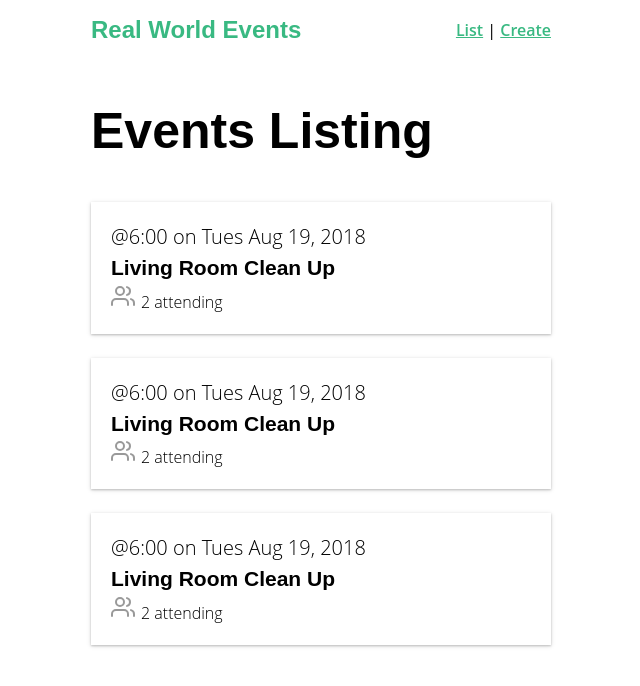
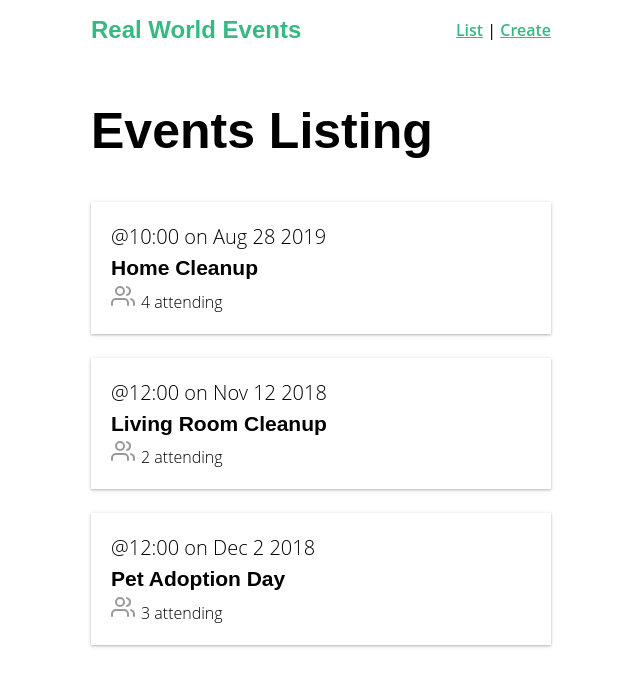
Before and after one commit to Moytri/Real-World-Vue, a Vue app in the folder real-world-vue/: page / in a window 1280 px wide. Shown: the top 686 px of the page, without its empty margins (319-959 px from the left). Built offline with nearby package versions, Linux system fonts and the light colour scheme; data requests are answered from the project's data file.

Commit message:
Use props to load event in Card

```diff
--- a/real-world-vue/src/components/EventCard.vue
+++ b/real-world-vue/src/components/EventCard.vue
@@ -11,19 +11,8 @@
 </template>
 <script>
 export default {
-    data() {
-        return {
-            event :{
-               id: 1,
-               title: 'Living Room Clean Up',
-                date: 'Tues Aug 19, 2018',
-                time: '6:00',
-                attendees: [
-                { id: 'abc123', name: 'Moytri Barman' },
-                { id: 'def456', name: 'Arup Raton Roy' }
-                ]
-            }
-        }
+    props : {
+      event: Object
     }
 }
 </script>
```
